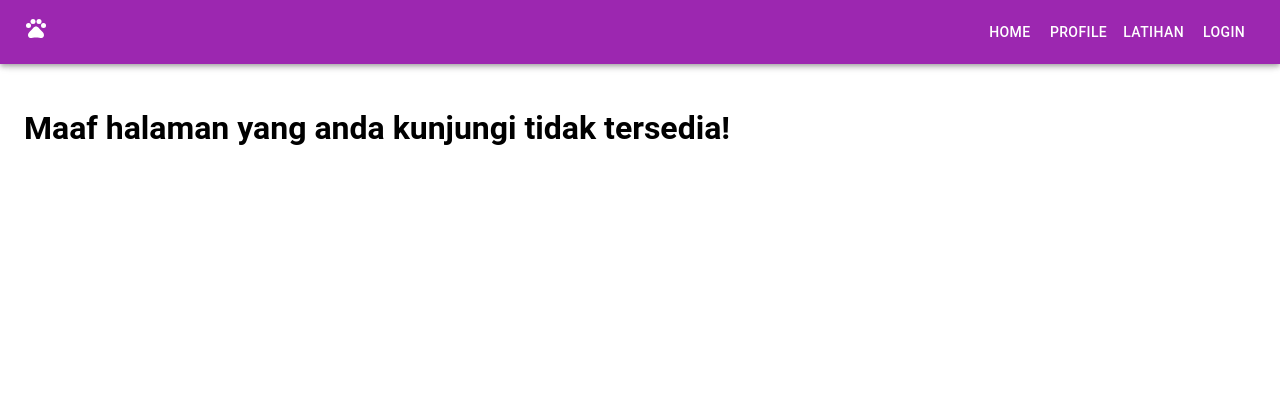
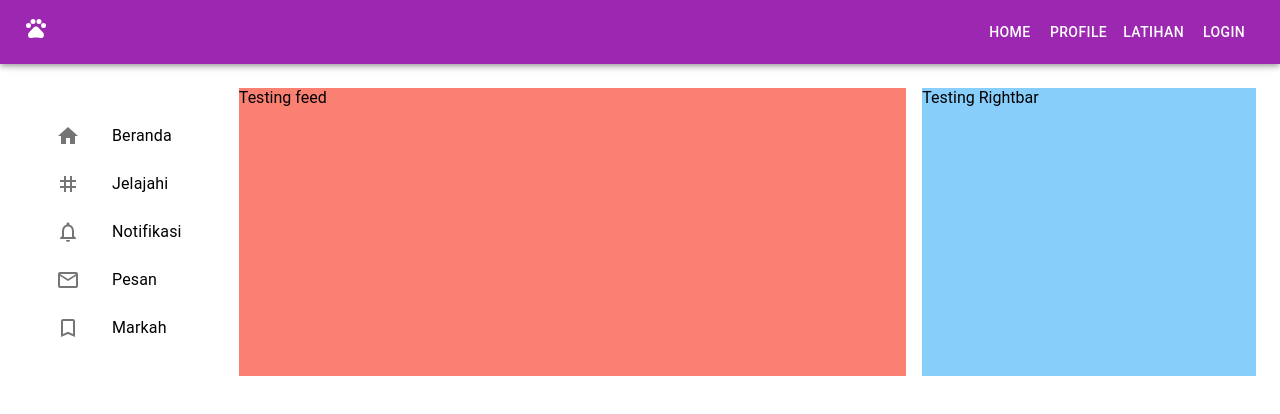
Before and after one commit to daffaoir/testing-react, a React (Create React App) app: page /latihan-2 in a window 1280 px wide. Shown: the top 414 px of the page. Built offline with nearby package versions, Linux system fonts and the light colour scheme.

Commit message:
membuat card dan halaman latihan-2

```diff
--- a/package.json
+++ b/package.json
@@ -3,6 +3,7 @@
   "version": "0.1.0",
   "private": true,
   "dependencies": {
+    "@andrydharmawan/bgs-component": "^1.0.62",
     "@emotion/react": "^11.10.0",
     "@emotion/styled": "^11.10.0",
     "@mui/icons-material": "^5.10.2",
@@ -18,9 +19,12 @@
     "axios": "^0.27.2",
     "react": "^18.2.0",
     "react-dom": "^18.2.0",
+    "react-redux": "^8.0.2",
     "react-router-dom": "^6.3.0",
     "react-scripts": "5.0.1",
+    "redux": "^4.2.0",
     "styled-components": "^5.3.5",
+    "sweetalert2": "^11.4.29",
     "typescript": "^4.7.4",
     "web-vitals": "^2.1.4"
   },
--- a/src/App.tsx
+++ b/src/App.tsx
@@ -7,6 +7,7 @@ import Movies from "./pages/Movies";
 import NotFound from "./pages/NotFound";
 import Profile from "./pages/Profile";
 import Latihan from "./pages/Latihan";
+import Latihan2 from "./latihan2";
 
 export default function App() {
   return (
@@ -16,8 +17,9 @@ export default function App() {
           <Route path="/" element={<Home />} />
           <Route path="profile" element={<Profile />} />
           <Route path="latihan" element={<Latihan />} />
+          <Route path="login" element={<Login />} />
           <Route path="movies" element={<Movies />} />
-          <Route path="login" element={<Login />} />
+          <Route path="latihan-2" element={<Latihan2 />} />
           <Route path="*" element={<NotFound />} />
 
         </Routes>
--- a/src/components/cardLatihan.tsx
+++ b/src/components/cardLatihan.tsx
@@ -5,11 +5,11 @@ import CardMedia from "@mui/material/CardMedia";
 import Button from "@mui/material/Button";
 import Typography from "@mui/material/Typography";
 import { useNavigate } from "react-router-dom";
-import { Children } from "react";
 
 interface CardListComponentProps {
     title: string;
     img: string;
+    desc: string;
     url: string;
 }
 
@@ -17,30 +17,35 @@ const cardItems: CardListComponentProps[] = [
     {
         title: "Movies",
         img: "https://hips.hearstapps.com/hmg-prod.s3.amazonaws.com/images/best-movies-1614634680.jpg",
+        desc: "Using OMDB API to search Movies",
         url: "/movies",
     },
     {
         title: "Latihan 2",
         img: "#",
+        desc: "asd",
         url: "/latihan2",
     },
 ];
 
-export default function CardLatihan() {
+export default function CardLatihan(props: any) {
     const navigate = useNavigate();
+
     return (
         <Card sx={{ maxWidth: 345 }}>
-            <CardMedia component="img" height="140" image="https://hips.hearstapps.com/hmg-prod.s3.amazonaws.com/images/best-movies-1614634680.jpg" alt="green iguana" />
+            <CardMedia component="img" height="140" image={props.img} />
             <CardContent>
                 <Typography gutterBottom variant="h5" component="div">
-                    Movies
+                    {props.title}
                 </Typography>
                 <Typography variant="body2" color="text.secondary">
-                    Using OMDB API to search Movies
+                    {props.desc}
                 </Typography>
             </CardContent>
             <CardActions>
-                <Button onClick={() => navigate("/movies")} size="small" variant="outlined">More</Button>
+                <Button onClick={() => navigate(props.url)} size="small" variant="outlined">
+                    More
+                </Button>
             </CardActions>
         </Card>
     );
--- /dev/null
+++ b/src/latihan2/feed.tsx
@@ -0,0 +1,7 @@
+import Box from "@mui/material/Box";
+
+export default function Feed() {
+    return (
+        <Box bgcolor="salmon" flex={4}>Testing feed</Box>
+    )
+}
--- /dev/null
+++ b/src/latihan2/index.tsx
@@ -0,0 +1,17 @@
+import Box from "@mui/material/Box";
+import Stack from "@mui/material/Stack";
+import Feed from "./feed";
+import Rightbar from "./rightbar";
+import Sidebar from "./sidebar";
+
+export default function Latihan2() {
+    return (
+        <>
+            <Stack direction="row" spacing={2} justifyContent="space-between">
+                <Sidebar />
+                <Feed />
+                <Rightbar />
+            </Stack>
+        </>
+    );
+}
--- /dev/null
+++ b/src/latihan2/rightbar.tsx
@@ -0,0 +1,7 @@
+import Box from "@mui/material/Box";
+
+export default function Rightbar() {
+    return (
+        <Box bgcolor="lightskyblue" flex={2}>Testing Rightbar</Box>
+    )
+}
--- /dev/null
+++ b/src/latihan2/sidebar.tsx
@@ -0,0 +1,60 @@
+import Box from "@mui/material/Box";
+import List from "@mui/material/List";
+import ListItem from "@mui/material/ListItem";
+import ListItemButton from "@mui/material/ListItemButton";
+import ListItemIcon from "@mui/material/ListItemIcon";
+import ListItemText from "@mui/material/ListItemText";
+import HomeIcon from '@mui/icons-material/Home';
+import TagIcon from '@mui/icons-material/Tag';
+import NotificationsNoneIcon from '@mui/icons-material/NotificationsNone';
+import MailOutlineIcon from '@mui/icons-material/MailOutline';
+import BookmarkBorderIcon from '@mui/icons-material/BookmarkBorder';
+
+export default function Sidebar() {
+    return (
+        <Box flex={1} p={2} sx={{ display: { xs: "none", sm: "block" } }}>
+            <List>
+                <ListItem disablePadding>
+                    <ListItemButton>
+                        <ListItemIcon>
+                            <HomeIcon />
+                        </ListItemIcon>
+                        <ListItemText primary="Beranda" />
+                    </ListItemButton>
+                </ListItem>
+                <ListItem disablePadding>
+                    <ListItemButton>
+                        <ListItemIcon>
+                            <TagIcon />
+                        </ListItemIcon>
+                        <ListItemText primary="Jelajahi" />
+                    </ListItemButton>
+                </ListItem>
+                <ListItem disablePadding>
+                    <ListItemButton>
+                        <ListItemIcon>
+                            <NotificationsNoneIcon />
+                        </ListItemIcon>
+                        <ListItemText primary="Notifikasi" />
+                    </ListItemButton>
+                </ListItem>
+                <ListItem disablePadding>
+                    <ListItemButton>
+                        <ListItemIcon>
+                            <MailOutlineIcon />
+                        </ListItemIcon>
+                        <ListItemText primary="Pesan" />
+                    </ListItemButton>
+                </ListItem>
+                <ListItem disablePadding>
+                    <ListItemButton>
+                        <ListItemIcon>
+                            <BookmarkBorderIcon />
+                        </ListItemIcon>
+                        <ListItemText primary="Markah" />
+                    </ListItemButton>
+                </ListItem>
+            </List>
+        </Box>
+    );
+}
--- a/src/pages/Latihan.tsx
+++ b/src/pages/Latihan.tsx
@@ -1,7 +1,4 @@
-import * as React from "react";
-import { styled } from "@mui/material/styles";
 import Box from "@mui/material/Box";
-import Paper from "@mui/material/Paper";
 import Grid from "@mui/material/Grid";
 import { Typography } from "@mui/material";
 import CardLatihan from "../components/cardLatihan";
@@ -14,18 +11,15 @@ export default function Latihan() {
             </Typography>
             <Box sx={{ flexGrow: 1 }}>
                 <Grid container spacing={2} mt={2}>
-                    <Grid item xs={3}>
-                        <CardLatihan />
+                    <Grid item md={4}>
+                        <CardLatihan title="Movies" desc="Using OMDB API to search Movies" url="/movies" img="https://hips.hearstapps.com/hmg-prod.s3.amazonaws.com/images/best-movies-1614634680.jpg" />
                     </Grid>
-                    {/* <Grid item xs={3}>
-                        <CardLatihan />
+                    <Grid item md={4}>
+                        <CardLatihan title="Latihan 2" desc="Buat Latihan 2" url="/latihan-2" />
                     </Grid>
-                    <Grid item xs={3}>
-                        <CardLatihan />
+                    <Grid item md={4}>
+                        <CardLatihan title="Latihan 3" desc="Buat Latihan 3" url="/movies" />
                     </Grid>
-                    <Grid item xs={3}>
-                        <CardLatihan />
-                    </Grid> */}
                 </Grid>
             </Box>
         </>
--- a/src/pages/Login.tsx
+++ b/src/pages/Login.tsx
@@ -2,7 +2,8 @@ import Stack from "@mui/material/Stack";
 import TextField from "@mui/material/TextField";
 import Button from "@mui/material/Button";
 import axios from "axios";
-import { useEffect, useState } from "react";
+import { BgsForm, FormModel } from "@andrydharmawan/bgs-component"
+import Swal from "sweetalert2";
 
 interface Response {
     code: string | number;
@@ -10,22 +11,73 @@ interface Response {
     data?: any;
 }
 
-const baseURL = "https://cresa-dev-api.asyst.co.id/uaa/user/auth/login";
+export default function Login() {
+    const form: FormModel = {
+        onSubmit: async (values, { loading }) => {
+            loading(true);
+            let response: Response;
 
-export default function Login() {
-    const [values, setValues] = useState([]);
+            try {
+                const { data } = await axios.post("https://cresa-dev-api.asyst.co.id/uaa/user/auth/login", {
+                    parameter: {
+                        data: values,
+                    },
+                });
+                const { responseDesc: message, responseCode: code } = data.status || {};
+                response = {
+                    code,
+                    message,
+                    data: data.result,
+                };
+            } catch (error: any) {
+                const { responseDesc: message, responseCode: code } = error?.response.data.status || {};
+                response = {
+                    code,
+                    message,
+                };
+            }
 
+            loading(false);
+            const status: boolean = response.code === "200";
 
+            Swal.fire({
+                icon: status ? "success" : "error",
+                title: status ? "Success" : "Error",
+                text: response.message,
+                showConfirmButton: false,
+                toast: true,
+                timer: 3000,
+                position: "top-end",
+            });
+        },
+        items: [
+            "username",
+            {
+                dataField: "password",
+                editorOptions: {
+                    type: "password",
+                },
+            },
+            {
+                editorType: "button",
+                editorOptions: {
+                    type: "submit",
+                    text: "Login",
+                },
+            },
+        ],
+    };
 
     return (
         <>
-            <Stack spacing={2} sx={{ width: "35ch" }}>
+            {/* <Stack spacing={2} sx={{ width: "35ch" }}>
                 <TextField label="Username" color="secondary" variant="outlined" />
                 <TextField label="Password" color="secondary" variant="outlined" />
             </Stack>
             <Button variant="contained" color="secondary" type="submit" sx={{ mt: 1 }}>
                 Login
-            </Button>
+            </Button> */}
+            <BgsForm {...form} />
         </>
     );
 }
--- a/src/pages/Movies.tsx
+++ b/src/pages/Movies.tsx
@@ -100,7 +100,7 @@ export default function Movies() {
                 </Box>
             )}
 
-            {isError && film.length == 0 && <h1>Something Went Wrong</h1>}
+            {isError && film.length === 0 && <h1>Something Went Wrong</h1>}
 
             {film.map(({ Title, Year, imdbID, Type, Poster }) => {
                 return (
```
Also changed, not shown: 1 other file (tests, documents, lock files or other folders).
